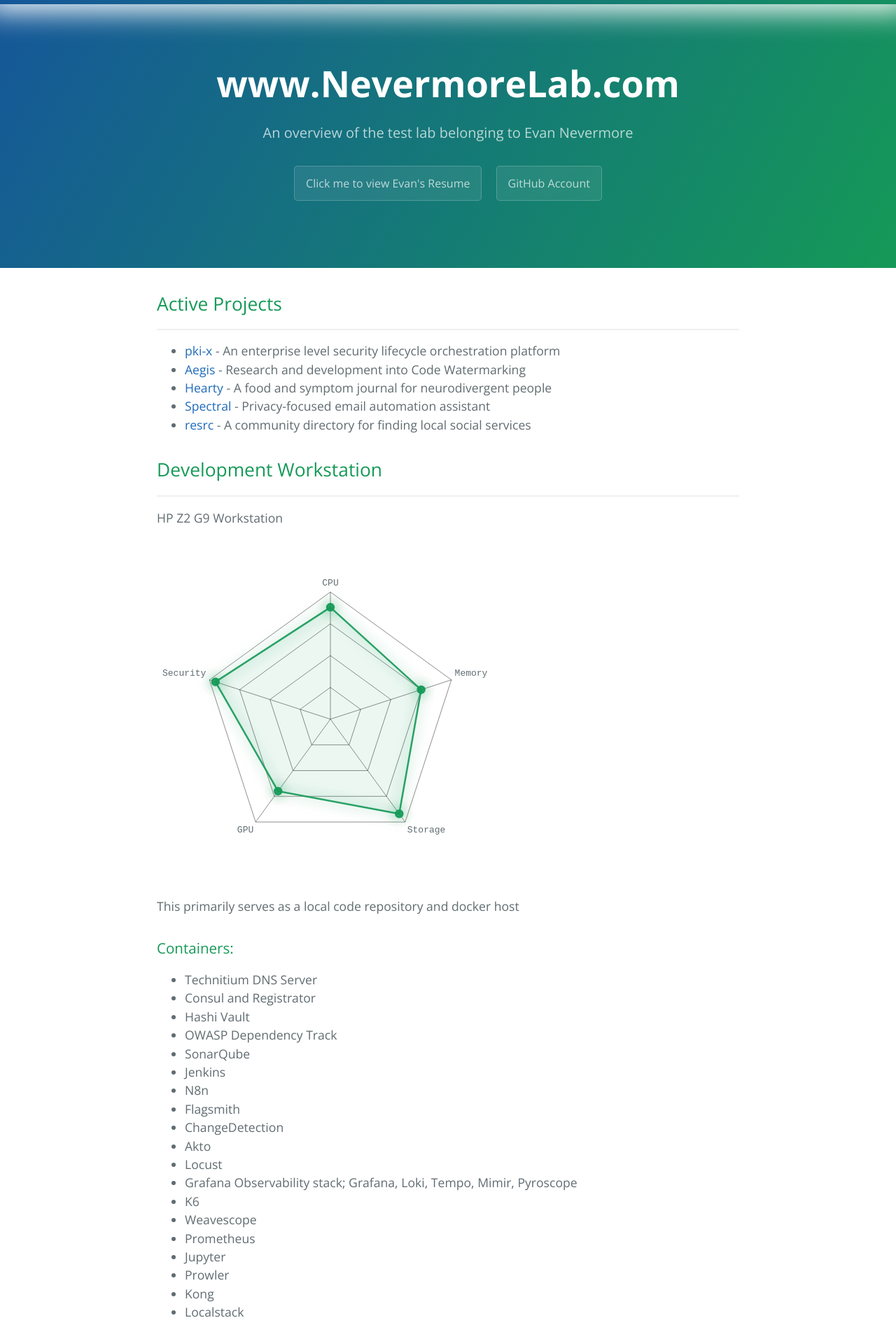
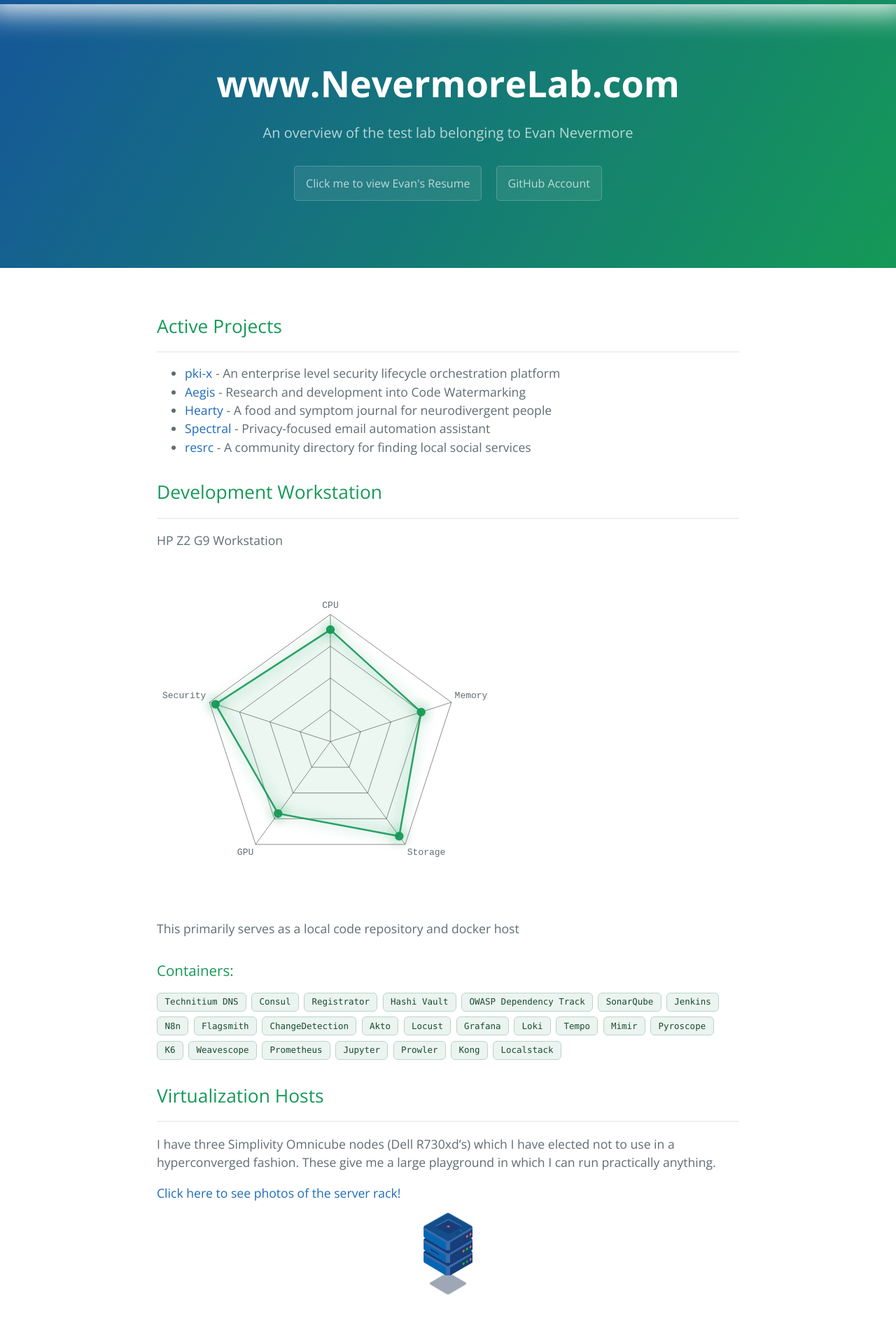
Before and after one commit to InfiniteInsight/InfiniteInsight.github.io, a Jekyll site: the page built from index.md, in a window 1280 px wide. Shown: the top 1904 px of the page at 70% size. Built offline with Jekyll 4.4.1, drawn with Linux system fonts in a browser that asks for light colours; our own code applies the rules of GitHub Pages for plain Markdown files; some of the changed text lies outside the part shown.

Commit message:
refactor: tag cloud lists, merge drawing board into tinkered, fix NAS storage total
Co-Authored-By: Claude Sonnet 4.6 <noreply@anthropic.com>

```diff
--- /dev/null
+++ b/_includes/tag-cloud-styles.html
@@ -0,0 +1,33 @@
+<style>
+.tag-cloud {
+  display: flex;
+  flex-wrap: wrap;
+  gap: 0.45rem;
+  margin: 0.75rem 0 1.25rem;
+}
+.tag {
+  display: inline-flex;
+  align-items: center;
+  background: hsl(150 30% 94%);
+  color: #1a4a2e;
+  border: 1px solid hsl(150 25% 78%);
+  border-radius: 6px;
+  padding: 0.2rem 0.65rem;
+  font-size: 0.78rem;
+  font-family: 'SFMono-Regular', Consolas, 'Liberation Mono', Menlo, monospace;
+  line-height: 1.5;
+  transition: background 0.15s, border-color 0.15s;
+  cursor: default;
+}
+.tag:hover {
+  background: hsl(150 35% 87%);
+  border-color: #159957;
+}
+.tag-note {
+  font-size: 0.8rem;
+  color: #819198;
+  font-style: italic;
+  margin-top: -0.5rem;
+  margin-bottom: 1rem;
+}
+</style>
--- a/index.md
+++ b/index.md
@@ -1,6 +1,8 @@
 ---
 layout: default
 ---
+
+{% include tag-cloud-styles.html %}
 
 ## Active Projects
 * * *
@@ -19,26 +21,33 @@ HP Z2 G9 Workstation
 This primarily serves as a local code repository and docker host
 
 ### Containers:
-* Technitium DNS Server
-* Consul and Registrator
-* Hashi Vault
-* OWASP Dependency Track
-* SonarQube
-* Jenkins
-* N8n
-* Flagsmith
-* ChangeDetection
-* Akto
-* Locust
-* Grafana Observability stack; Grafana, Loki, Tempo, Mimir, Pyroscope
-* K6
-* Weavescope
-* Prometheus
-* Jupyter
-* Prowler
-* Kong
-* Localstack
 
+<div class="tag-cloud">
+  <span class="tag">Technitium DNS</span>
+  <span class="tag">Consul</span>
+  <span class="tag">Registrator</span>
+  <span class="tag">Hashi Vault</span>
+  <span class="tag">OWASP Dependency Track</span>
+  <span class="tag">SonarQube</span>
+  <span class="tag">Jenkins</span>
+  <span class="tag">N8n</span>
+  <span class="tag">Flagsmith</span>
+  <span class="tag">ChangeDetection</span>
+  <span class="tag">Akto</span>
+  <span class="tag">Locust</span>
+  <span class="tag">Grafana</span>
+  <span class="tag">Loki</span>
+  <span class="tag">Tempo</span>
+  <span class="tag">Mimir</span>
+  <span class="tag">Pyroscope</span>
+  <span class="tag">K6</span>
+  <span class="tag">Weavescope</span>
+  <span class="tag">Prometheus</span>
+  <span class="tag">Jupyter</span>
+  <span class="tag">Prowler</span>
+  <span class="tag">Kong</span>
+  <span class="tag">Localstack</span>
+</div>
 
 ## Virtualization Hosts
 * * *
@@ -61,53 +70,56 @@ These give me a large playground in which I can run practically anything.
 ## NAS
 {% include nas-cards.html %}
 
-_Note: Storage calculations above don't include networked storage. These two Synology NAS devices represent another 14 TB that I use for backup and personal use._
+_Note: Storage calculations above don't include networked storage. These four NAS devices represent another 31 TB that I use for backup and personal use._
 
 
-## Projects and Practice - the fun stuff!
+## Projects and Practice
 * * *
-_Things I have tinkered with_
-- test.nevermorelab.com Active directory domain
-- Exchange
-- Security Onion
-- VulnHub VMs
-- Cuckoo Sandbox
-- ACME security certificate automation
-- Mandiant Commando VM
-- Kali Linux
-- PowerShell Logging
-- Malware Traffic Analysis
-- Solar Water Heater temperature monitor and Grafana dashboard
-- EVE-NG (emulated virtual environment - next generation)
 
+Things I've tinkered with — and counting. There's always more.
 
-## Things that are on the drawing board - the future fun stuff!
-* * *
-* Set up a SANS DShield honeypot
-* Elastic Stack from Scratch
-* Set up Mandiant FLARE VM
-* Arkime
-* CSI Linux
-* Splunk
-* Zeek
-* Google Gruyere
-* OWASP Juice Shop
-* OWASP WebGoat
-* OpenVAS
-* Nessus essentials
-* Ansible
-* Terraform
-* Link on prem AD to AAD / Hybrid Environment
-* Complete CI/CD pipeline with Dynamic code scanning
+<div class="tag-cloud">
+  <span class="tag">Active Directory</span>
+  <span class="tag">Exchange</span>
+  <span class="tag">Security Onion</span>
+  <span class="tag">VulnHub VMs</span>
+  <span class="tag">Cuckoo Sandbox</span>
+  <span class="tag">ACME Certificate Automation</span>
+  <span class="tag">Mandiant Commando VM</span>
+  <span class="tag">Mandiant FLARE VM</span>
+  <span class="tag">Kali Linux</span>
+  <span class="tag">CSI Linux</span>
+  <span class="tag">PowerShell Logging</span>
+  <span class="tag">Malware Traffic Analysis</span>
+  <span class="tag">Solar Water Heater Monitor</span>
+  <span class="tag">EVE-NG</span>
+  <span class="tag">SANS DShield Honeypot</span>
+  <span class="tag">Elastic Stack</span>
+  <span class="tag">Arkime</span>
+  <span class="tag">Splunk</span>
+  <span class="tag">Zeek</span>
+  <span class="tag">Google Gruyere</span>
+  <span class="tag">OWASP Juice Shop</span>
+  <span class="tag">OWASP WebGoat</span>
+  <span class="tag">OpenVAS</span>
+  <span class="tag">Nessus Essentials</span>
+  <span class="tag">Ansible</span>
+  <span class="tag">Terraform</span>
+  <span class="tag">AD ↔ Entra Hybrid</span>
+  <span class="tag">CI/CD + Dynamic Scanning</span>
+</div>
+<p class="tag-note">…and plenty more that don't make the list.</p>
 
 
 ## Client Devices
 * * *
-* Windows 11 / 10
-* Ubuntu
-* Rocky
-* Arch
 
+<div class="tag-cloud">
+  <span class="tag">Windows 11 / 10</span>
+  <span class="tag">Ubuntu</span>
+  <span class="tag">Rocky Linux</span>
+  <span class="tag">Arch Linux</span>
+</div>
 
 
 * * *
```
